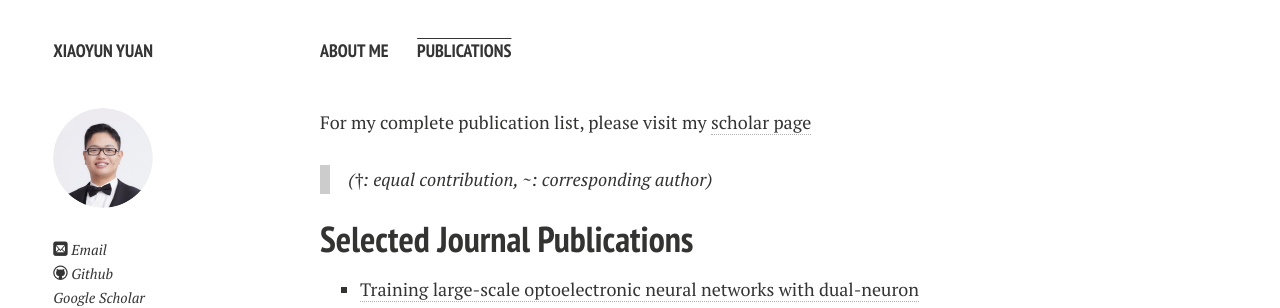
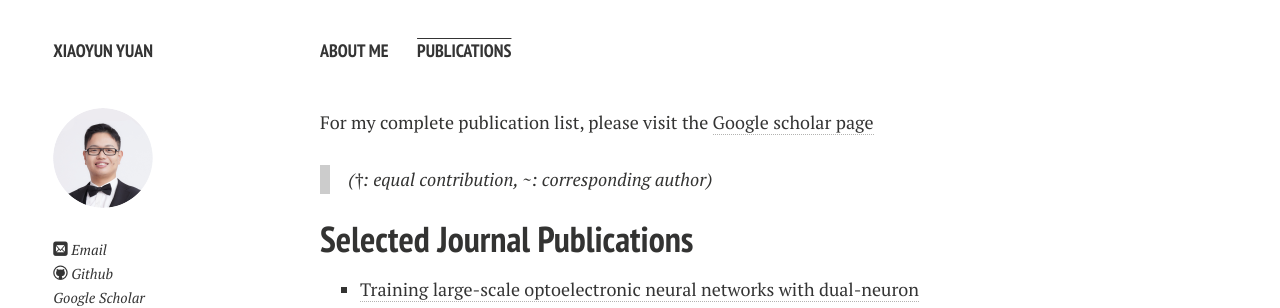
Before and after one commit to yuanxy92/yuanxy92.github.io, a Jekyll site: the page built from publications.md, in a window 1280 px wide. Shown: the top 308 px of the page. Built offline with Jekyll 4.4.1, drawn with Linux system fonts in a browser that asks for light colours; nearby versions of some CDN libraries; comment, search, counter and statistics services are not loaded; a style sheet for code colours, icons or effects is not loaded.

Commit message:
Update publications.md

```diff
--- a/publications.md
+++ b/publications.md
@@ -4,7 +4,7 @@
 title: Publications
 ---
 
-For my complete publication list, please visit my [scholar page](https://scholar.google.com/citations?user=MrEV0uwAAAAJ&hl=en)
+For my complete publication list, please visit the [Google scholar page](https://scholar.google.com/citations?user=MrEV0uwAAAAJ&hl=en)
 
 > (†: equal contribution, ~: corresponding author)
 
```
